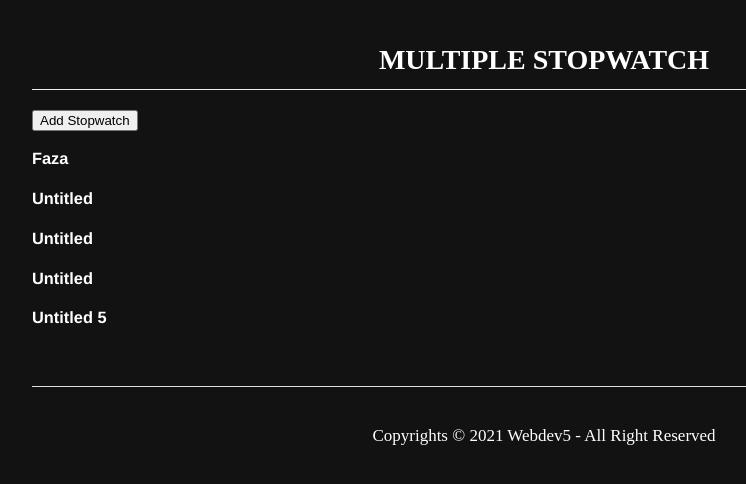
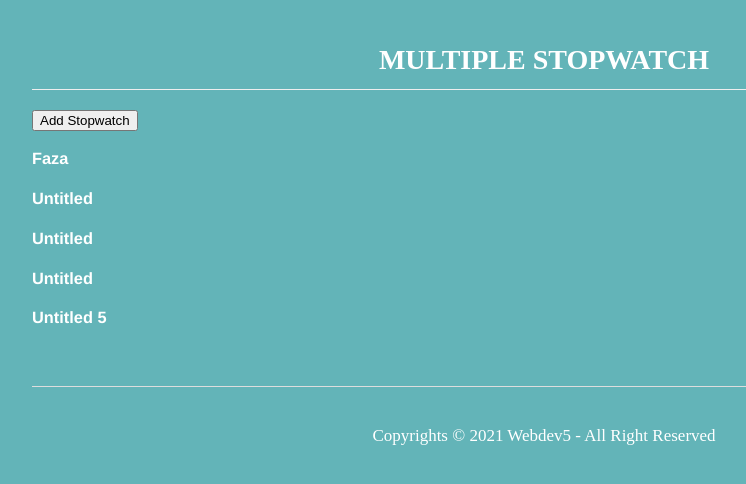
Before and after one commit to WebDev-5/kel5-timer-frontend-vue, a Vue app: page / in a window 1280 px wide. Shown: the top 484 px of the page, without its empty margins (96-842 px from the left). Built offline with nearby package versions, Linux system fonts and the light colour scheme; a web font is replaced by a local one.

Commit message:
Update App.vue

```diff
--- a/src/App.vue
+++ b/src/App.vue
@@ -80,7 +80,7 @@ export default {
 body {
   -webkit-font-smoothing: antialiased;
   -moz-osx-font-smoothing: grayscale;
-  background-color: #121212;
+  /* background-color: #121212; */
   margin: 0;
   color: white;
   font-family: "Helvetica Neue", Helvetica, Arial, sans-serif;
```
